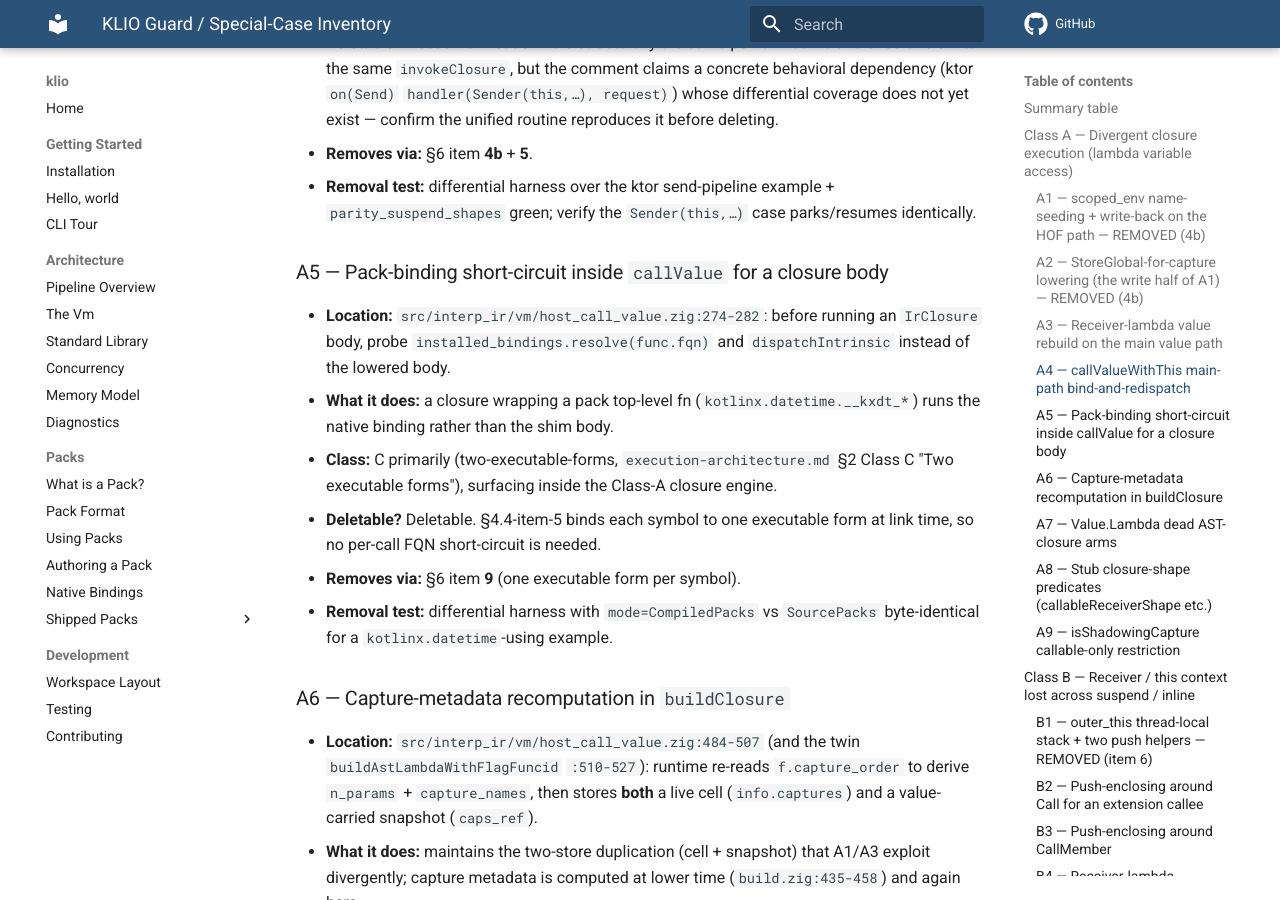
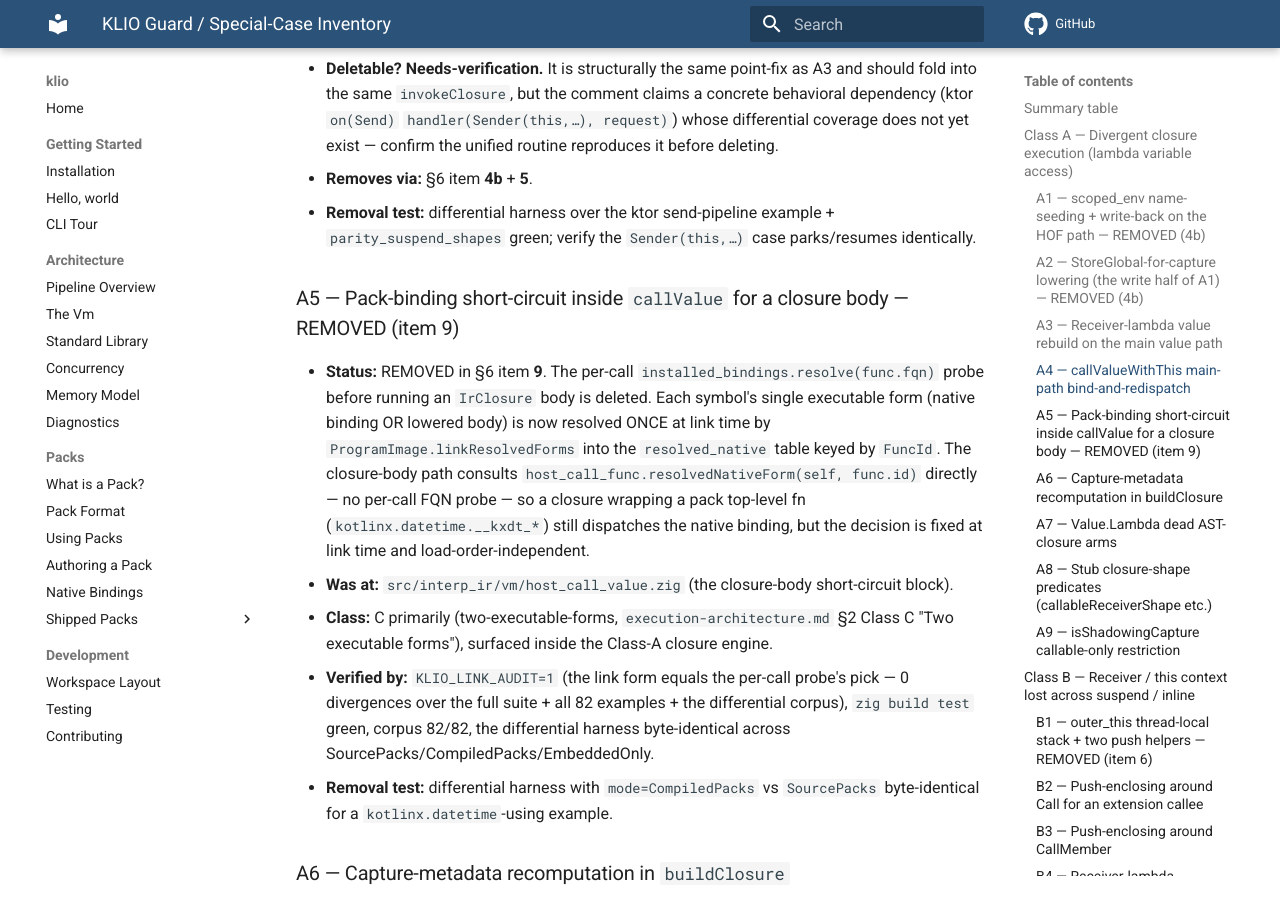
Before and after one commit to DrewCarlson/klio, an MkDocs documentation site: the page built from docs/analysis/guard-inventory.md, in a window 1280 px wide and 900 px high, scrolled down 3641 px. Built offline with MkDocs 1.6.1 and Material for MkDocs 9.7.7, drawn with Linux system fonts in a browser that asks for light colours; comment, search, counter and statistics services are not loaded; some of the changed text lies outside the part shown.

Commit message:
interp: bind each symbol to one executable form at link time
A symbol that exists both as a pack-installed native binding and a lowered
body was resolved per call by an installed_bindings FQN probe in callFunc
and callValue, an order-sensitive decision. Resolve it once: linkResolvedForms
records each FuncId whose FQN maps to a native binding into a resolved_native
table after the pack overlay is installed, and the two dispatch sites consult
that table instead of probing per call. A KLIO_LINK_AUDIT detector confirms
the resolved form matches the former per-call pick across the corpus.

```diff
--- a/docs/analysis/guard-inventory.md
+++ b/docs/analysis/guard-inventory.md
@@ -30,15 +30,17 @@ called out explicitly.
 
 | Class | Guards catalogued | Deletable (point-fix) | Keep (load-bearing) | Needs-verification | Removed |
 | --- | --- | --- | --- | --- | --- |
-| A — closure execution / lambda variable access | 9 | 7 | 1 | 1 | 2 (A1, A2 via 4b) |
+| A — closure execution / lambda variable access | 9 | 7 | 1 | 1 | 3 (A1, A2 via 4b; A5 via item 9) |
 | B — receiver/`this` across suspend/inline | 14 | 11 | 1 | 2 | 1 (B1 via item 6; B2–B5 relocated onto the frame chain) |
-| C — pack-vs-direct resolution | 12 | 10 | 1 | 1 | 0 |
+| C — pack-vs-direct resolution | 12 | 10 | 1 | 1 | 1 (C6 via item 9) |
 | Other-correctness / re-entrancy | 7 | 1 | 6 | 0 | 0 |
-| **Total** | **42** | **29** | **9** | **4** | **2** |
+| **Total** | **42** | **29** | **9** | **4** | **4** |
 
 (A guard counted "needs-verification" is also counted in exactly one of
 deletable/keep per its best-current assessment; the four NV rows are A4, B9,
-B13, C12. A1 and A2 are now REMOVED via §6 item 4b — see their entries.)
+B13, C12. A1 and A2 are now REMOVED via §6 item 4b; A5 (a Class-C
+two-executable-forms guard catalogued under Class A) and C6 are now REMOVED via
+§6 item 9 — see their entries.)
 
 The **keep list** (load-bearing branches that are NOT point-fixes and must not be
 deleted) is consolidated at the bottom.
@@ -138,18 +140,24 @@ are the seams and the fallbacks that paper over the disagreement.
   `parity_suspend_shapes` green; verify the `Sender(this,…)` case parks/resumes
   identically.
 
-### A5 — Pack-binding short-circuit inside `callValue` for a closure body
+### A5 — Pack-binding short-circuit inside `callValue` for a closure body — REMOVED (item 9)
 
-- **Location:** `src/interp_ir/vm/host_call_value.zig:274-282`: before running an
-  `IrClosure` body, probe `installed_bindings.resolve(func.fqn)` and
-  `dispatchIntrinsic` instead of the lowered body.
-- **What it does:** a closure wrapping a pack top-level fn (`kotlinx.datetime.__kxdt_*`)
-  runs the native binding rather than the shim body.
+- **Status:** REMOVED in §6 item **9**. The per-call
+  `installed_bindings.resolve(func.fqn)` probe before running an `IrClosure` body
+  is deleted. Each symbol's single executable form (native binding OR lowered
+  body) is now resolved ONCE at link time by `ProgramImage.linkResolvedForms`
+  into the `resolved_native` table keyed by `FuncId`. The closure-body path
+  consults `host_call_func.resolvedNativeForm(self, func.id)` directly — no
+  per-call FQN probe — so a closure wrapping a pack top-level fn
+  (`kotlinx.datetime.__kxdt_*`) still dispatches the native binding, but the
+  decision is fixed at link time and load-order-independent.
+- **Was at:** `src/interp_ir/vm/host_call_value.zig` (the closure-body short-circuit block).
 - **Class:** C primarily (two-executable-forms, `execution-architecture.md` §2
-  Class C "Two executable forms"), surfacing inside the Class-A closure engine.
-- **Deletable?** Deletable. §4.4-item-5 binds each symbol to one executable form at
-  link time, so no per-call FQN short-circuit is needed.
-- **Removes via:** §6 item **9** (one executable form per symbol).
+  Class C "Two executable forms"), surfaced inside the Class-A closure engine.
+- **Verified by:** `KLIO_LINK_AUDIT=1` (the link form equals the per-call probe's
+  pick — 0 divergences over the full suite + all 82 examples + the differential
+  corpus), `zig build test` green, corpus 82/82, the differential harness
+  byte-identical across SourcePacks/CompiledPacks/EmbeddedOnly.
 - **Removal test:** differential harness with `mode=CompiledPacks` vs `SourcePacks`
   byte-identical for a `kotlinx.datetime`-using example.
 
@@ -532,19 +540,22 @@ get a fixed insertion position.
 - **Removal test:** differential `SourcePacks` vs `CompiledPacks` byte-identical (a
   HashMap-iteration-order divergence would show here first).
 
-### C6 — `callFunc` pack-binding FQN short-circuit
+### C6 — `callFunc` pack-binding FQN short-circuit — REMOVED (item 9)
 
-- **Location:** `src/interp_ir/vm/host_call_func.zig:456-466`: if `f.fqn` matches an
-  `installed_bindings` entry, `dispatchIntrinsic` instead of running the lowered
-  body (the "two executable forms" of §2 Class C).
-- **What it does:** picks native-binding-vs-lowered-body per call site based on
-  pack-install state.
+- **Status:** REMOVED in §6 item **9**. The per-call branch that matched `f.fqn`
+  against `installed_bindings` and `dispatchIntrinsic`'d instead of running the
+  lowered body is deleted. `callFunc` now consults the link-time-resolved form
+  (`host_call_func.resolvedNativeForm(self, func)` against the `resolved_native`
+  table populated once by `ProgramImage.linkResolvedForms`) — native-binding vs
+  lowered-body is no longer decided per call site, so the call no longer forks on
+  pack-install state. The "two executable forms" of §2 Class C are collapsed to
+  one form per symbol, settled at link time independent of load order.
+- **Was at:** `src/interp_ir/vm/host_call_func.zig` (the "Pack-installed binding fast path" block).
 - **Class:** C.
-- **Deletable?** Deletable. §4.4-item-5: bind one executable form per symbol at link
-  time; remove the per-call short-circuit.
-- **Removes via:** §6 item **9**.
-- **Removal test:** differential across modes identical for a pack-shimmed function
-  (the form is fixed at link, so the call site no longer forks).
+- **Verified by:** `KLIO_LINK_AUDIT=1` (the link form equals the per-call probe's
+  pick — 0 divergences over the full suite + all 82 examples + the differential
+  corpus), differential across modes byte-identical for a pack-shimmed function,
+  `zig build test` green, corpus 82/82.
 
 ### C7 — `callFunc` mis-bound type-specialized-overload fallback
 
```
Also changed, not shown: docs/analysis/execution-architecture.md (+24 -10 lines), 4 other files.
